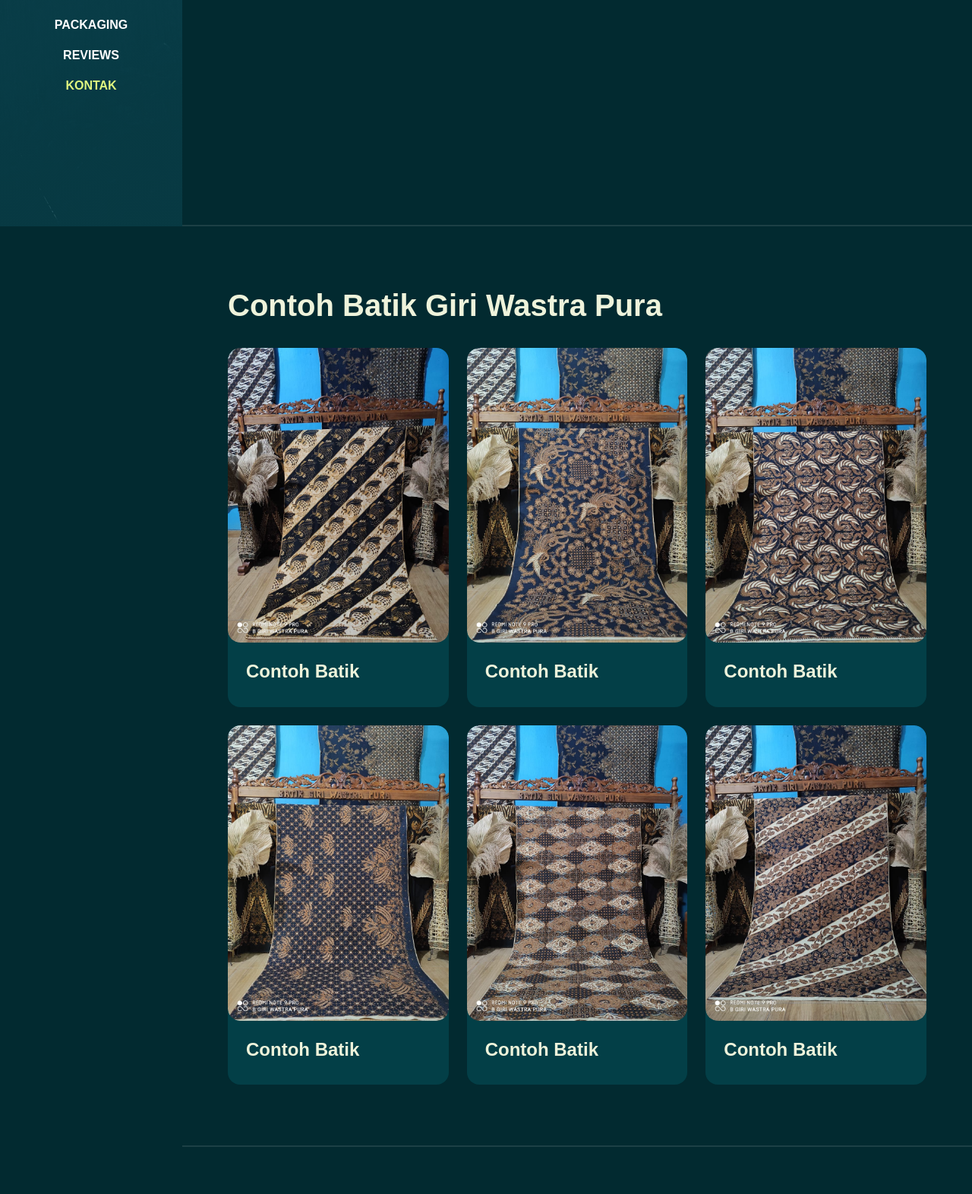
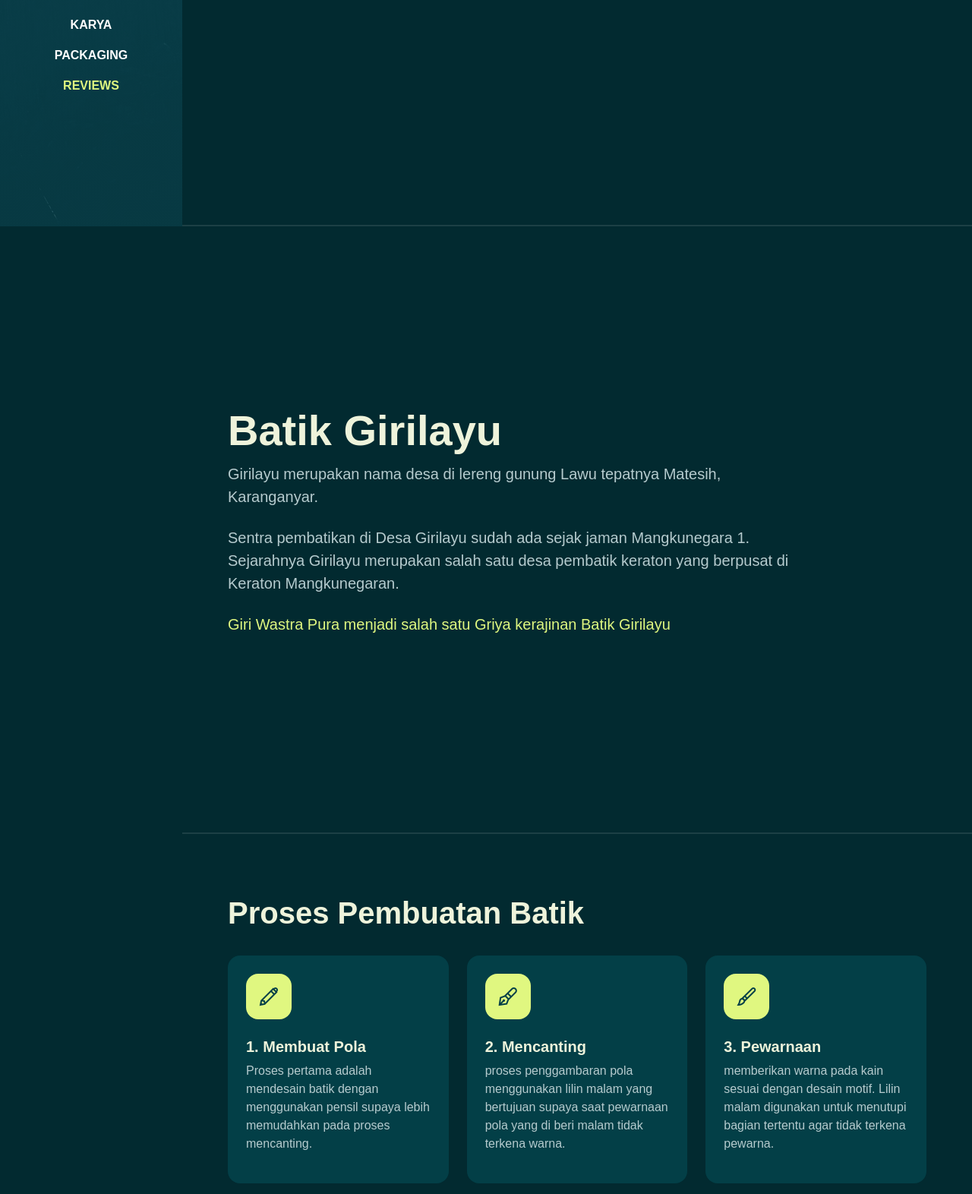
Before and after one commit to GiriWastraPura/GiriWastraPura.github.io, a plain HTML site: page index.html in a window 1280 px wide. Shown: the part 502-2074 px from the top of the page at 76% size. Drawn offline with Linux system fonts and the light colour scheme; a web font is replaced by a local one.

Commit message:
Update index.html

```diff
--- a/index.html
+++ b/index.html
@@ -12,6 +12,7 @@
     <link rel="stylesheet" href="./assets/css/style.css">
     <link rel="icon" type="image/x-icon" href="./assets/images/iconbatik.jpg">
 </head>
+
 <body data-bs-spy="scroll" data-bs-target=".navbar">
 
 
@@ -33,21 +34,21 @@
                         <a class="nav-link" href="#home">Home</a>
                     </li>
                     <li class="nav-item">
-                        <a class="nav-link" href="#work">Karya</a>
+                        <a class="nav-link" href="#about">About</a>
                     </li>
                     <li class="nav-item">
                         <a class="nav-link" href="#services">Proses</a>
                     </li>
+                    <li class="nav-item">
+                        <a class="nav-link" href="#work">Karya</a>
+                    </li>
+
                     <li class="nav-item">
                         <a class="nav-link" href="#blog">Packaging</a>
                     </li>
                     <li class="nav-item">
                         <a class="nav-link" href="#reviews">Reviews</a>
                     </li>
-                    <li class="nav-item">
-                        <a class="nav-link" href="#contact">Kontak</a>
-                    </li>
-
                 </ul>
             </div>
         </div>
@@ -64,9 +65,10 @@
                 <div class="row">
                     <div class="col-lg-10">
                         <h1 class="display-4 fw-bold" data-aos="fade-up">Giri Wastra Pura</h1>
-                        <p class="lead mt-2 mb-4" data-aos="fade-up" data-aos-delay="300">Griya kerajinan Batik Tulis Girilayu</p>
+                        <p class="lead mt-2 mb-4" data-aos="fade-up" data-aos-delay="300">Griya kerajinan Batik Tulis
+                            Girilayu</p>
                         <div data-aos="fade-up" data-aos-delay="600">
-                            <a href="#work" class="btn btn-brand me-3">Jelajahi</a>
+                            <a href="#about" class="btn btn-brand me-3">Jelajahi</a>
                             <a href="#" class="link-custom">telp : (+62) 818 0455 0741</a>
                         </div>
                     </div>
@@ -76,96 +78,34 @@
         </section>
         <!-- //HOME -->
 
+        <!-- ABOUT -->
+        <section id="about" class="full-height px-lg-5">
 
+            <div class="container">
+                <div class="row">
+                    <div class="col-lg-10">
+                        <h3 class="display-4 fw-bold" data-aos="fade-up">Batik Girilayu</h3>
+                        <p class="lead mt-2 mb-4" data-aos="fade-up" data-aos-delay="300">Girilayu merupakan
+                            nama desa di lereng gunung Lawu tepatnya Matesih, Karanganyar.
+                        </p>
+                        <p class="lead mt-2 mb-4" data-aos="fade-up" data-aos-delay="300">
+                            Sentra pembatikan di Desa Girilayu sudah ada sejak jaman Mangkunegara 1. Sejarahnya Girilayu
+                            merupakan
+                            salah satu desa pembatik keraton yang berpusat di Keraton Mangkunegaran.
+                        </p>
+                        <div data-aos="fade-up" data-aos-delay="600">
 
-        <!-- WORK -->
-        <section id="work" class="full-height px-lg-5">
-            <div class="container">
-
-                <div class="row pb-4" data-aos="fade-up">
-                    <div class="col-lg-10">
-                       <h1>Contoh Batik Giri Wastra Pura</h1>
-                    </div>
-                </div>
-
-                <div class="row gy-4">
-
-                    <div class="col-md-4" data-aos="fade-up">
-                        <div class="card-custom rounded-4 bg-base shadow-effect">
-                            <div class="card-custom-image rounded-4">
-                                <img class="rounded-4" src="./assets/images/DariIbuk/1. batik.jpeg" alt="">
-                            </div>
-                            <div class="card-custom-content p-4">
-                                <h4>Contoh Batik</h4>
-
-                            </div>
-                        </div>
-                    </div>
-
-                    <div class="col-md-4" data-aos="fade-up" data-aos-delay="300">
-                        <div class="card-custom rounded-4 bg-base shadow-effect">
-                            <div class="card-custom-image rounded-4">
-                                <img class="rounded-4" src="./assets/images/DariIbuk/2. batik.jpeg" alt="">
-                            </div>
-                            <div class="card-custom-content p-4">
-                                <h4>Contoh Batik</h4>
-
-                            </div>
-                        </div>
-                    </div>
-
-                    <div class="col-md-4" data-aos="fade-up">
-                        <div class="card-custom rounded-4 bg-base shadow-effect">
-                            <div class="card-custom-image rounded-4">
-                                <img class="rounded-4" src="./assets/images/DariIbuk/3. batik.jpeg" alt="">
-                            </div>
-                            <div class="card-custom-content p-4">
-                                <h4>Contoh Batik</h4>
-
-                            </div>
-                        </div>
-                    </div>
-
-                    <div class="col-md-4" data-aos="fade-up" data-aos-delay="300">
-                        <div class="card-custom rounded-4 bg-base shadow-effect">
-                            <div class="card-custom-image rounded-4">
-                                <img class="rounded-4" src="./assets/images/DariIbuk/4. batik.jpeg" alt="">
-                            </div>
-                            <div class="card-custom-content p-4">
-                                <h4>Contoh Batik</h4>
-
-                            </div>
-                        </div>
-                    </div>
-
-                    <div class="col-md-4" data-aos="fade-up">
-                        <div class="card-custom rounded-4 bg-base shadow-effect">
-                            <div class="card-custom-image rounded-4">
-                                <img class="rounded-4" src="./assets/images/DariIbuk/5. batik.jpeg" alt="">
-                            </div>
-                            <div class="card-custom-content p-4">
-                                <h4>Contoh Batik</h4>
-
-                            </div>
-                        </div>
-                    </div>
-
-                    <div class="col-md-4" data-aos="fade-up">
-                        <div class="card-custom rounded-4 bg-base shadow-effect">
-                            <div class="card-custom-image rounded-4">
-                                <img class="rounded-4" src="./assets/images/DariIbuk/6. batik.jpeg" alt="">
-                            </div>
-                            <div class="card-custom-content p-4">
-                                <h4>Contoh Batik</h4>
-
+                            <p class="lead mt-2 mb-4 text-brand" data-aos="fade-up" data-aos-delay="300">Giri Wastra
+                                Pura
+                                menjadi salah satu Griya kerajinan Batik Girilayu
+                            </p>
                         </div>
                     </div>
                 </div>
             </div>
 
-            </div>
         </section>
-        <!-- //WORK -->
+        <!-- //ABOUT -->
 
         <!-- SERVICES -->
         <section id="services" class="full-height px-lg-5">
@@ -184,7 +124,7 @@
                             <div class="iconbox rounded-4">
                                 <i class="las la-pencil-alt"></i>
                             </div>
-                            <h5 class="mt-4 mb-2">1. Membuat Sketsa</h5>
+                            <h5 class="mt-4 mb-2">1. Membuat Pola</h5>
                             <p>Proses pertama adalah mendesain batik dengan menggunakan pensil supaya lebih memudahkan
                                 pada proses mencanting.</p>
                         </div>
@@ -196,7 +136,8 @@
                                 <i class="las la-pen-fancy"></i>
                             </div>
                             <h5 class="mt-4 mb-2">2. Mencanting</h5>
-                            <p>proses penggambaran pola menggunakan lilin malam yang bertujuan supaya saat pewarnaan pola
+                            <p>proses penggambaran pola menggunakan lilin malam yang bertujuan supaya saat pewarnaan
+                                pola
                                 yang di beri malam tidak terkena warna.</p>
                         </div>
                     </div>
@@ -252,6 +193,96 @@
             </div>
         </section>
         <!-- SERVICES -->
+
+        <!-- WORK -->
+        <section id="work" class="full-height px-lg-5">
+            <div class="container">
+
+                <div class="row pb-4" data-aos="fade-up">
+                    <div class="col-lg-10">
+                        <h1>Contoh Batik Giri Wastra Pura</h1>
+                        <h6 class="text-brand">harga tergantung motif dan halus tidaknya cantingan </h6>
+                    </div>
+                </div>
+
+                <div class="row gy-4">
+
+                    <div class="col-md-4" data-aos="fade-up">
+                        <div class="card-custom rounded-4 bg-base shadow-effect">
+                            <div class="card-custom-image rounded-4">
+                                <img class="rounded-4" src="./assets/images/DariIbuk/1. batik.jpeg" alt="">
+                            </div>
+                            <div class="card-custom-content p-4">
+                                <h4>Sari Ngremboko</h4>
+                                <p>Harga : Rp 1.500.000 <br>260 cm x 115 cm</p>
+                            </div>
+                        </div>
+                    </div>
+
+                    <div class="col-md-4" data-aos="fade-up" data-aos-delay="300">
+                        <div class="card-custom rounded-4 bg-base shadow-effect">
+                            <div class="card-custom-image rounded-4">
+                                <img class="rounded-4" src="./assets/images/DariIbuk/2. batik.jpeg" alt="">
+                            </div>
+                            <div class="card-custom-content p-4">
+                                <h4>Burung</h4>
+                                <p>Harga : Rp 1.900.000 <br>260 cm x 115 cm</p>
+                            </div>
+                        </div>
+                    </div>
+
+                    <div class="col-md-4" data-aos="fade-up">
+                        <div class="card-custom rounded-4 bg-base shadow-effect">
+                            <div class="card-custom-image rounded-4">
+                                <img class="rounded-4" src="./assets/images/DariIbuk/3. batik.jpeg" alt="">
+                            </div>
+                            <div class="card-custom-content p-4">
+                                <h4>Nagaraja</h4>
+                                <p>Harga : Rp 2.500.000 <br>260 cm x 115 cm</p>
+                            </div>
+                        </div>
+                    </div>
+
+                    <div class="col-md-4" data-aos="fade-up" data-aos-delay="300">
+                        <div class="card-custom rounded-4 bg-base shadow-effect">
+                            <div class="card-custom-image rounded-4">
+                                <img class="rounded-4" src="./assets/images/DariIbuk/4. batik.jpeg" alt="">
+                            </div>
+                            <div class="card-custom-content p-4">
+                                <h4>Contoh Batik</h4>
+
+                            </div>
+                        </div>
+                    </div>
+
+                    <div class="col-md-4" data-aos="fade-up">
+                        <div class="card-custom rounded-4 bg-base shadow-effect">
+                            <div class="card-custom-image rounded-4">
+                                <img class="rounded-4" src="./assets/images/DariIbuk/5. batik.jpeg" alt="">
+                            </div>
+                            <div class="card-custom-content p-4">
+                                <h4>Contoh Batik</h4>
+
+                            </div>
+                        </div>
+                    </div>
+
+                    <div class="col-md-4" data-aos="fade-up">
+                        <div class="card-custom rounded-4 bg-base shadow-effect">
+                            <div class="card-custom-image rounded-4">
+                                <img class="rounded-4" src="./assets/images/DariIbuk/6. batik.jpeg" alt="">
+                            </div>
+                            <div class="card-custom-content p-4">
+                                <h4>Contoh Batik</h4>
+
+                            </div>
+                        </div>
+                    </div>
+                </div>
+
+            </div>
+        </section>
+        <!-- //WORK -->
 
         <!-- BLOG -->
         <section id="blog" class="full-height px-lg-5">
@@ -311,7 +342,7 @@
                 <div class="row pb-4" data-aos="fade-up">
                     <div class="col-lg-8">
                         <h6 class="text-brand">REVIEWS</h6>
-                            <h1>Batik Girilayu Giri Wastra Pura</h1>
+                        <h2>Batik Girilayu Giri Wastra Pura</h2>
                     </div>
                 </div>
 
@@ -346,7 +377,7 @@
     <!-- //REVIEWS -->
 
     <!-- FOOTER -->
-    <footer class="text-center py-3 px-lg-3" id="contact" >
+    <footer class="text-center py-3 px-lg-3" id="contact">
         <div class="container">
 
             <div>
@@ -371,7 +402,7 @@
     <script src="./assets/js/aos.js"></script>
     <script src="./assets/js/main.js"></script>
     <script>
-        function nomer(){
+        function nomer() {
             alert("0818 0455 0741");
         }
     </script>
```
Lines whose indentation alone changed are shown as unchanged.
